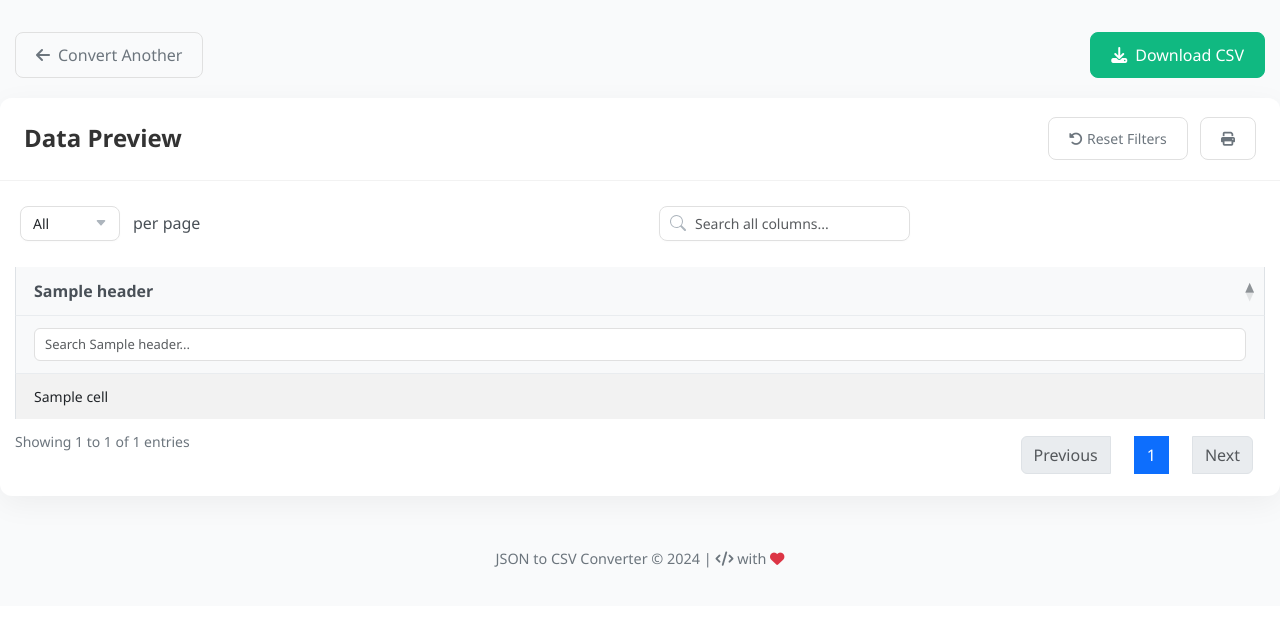
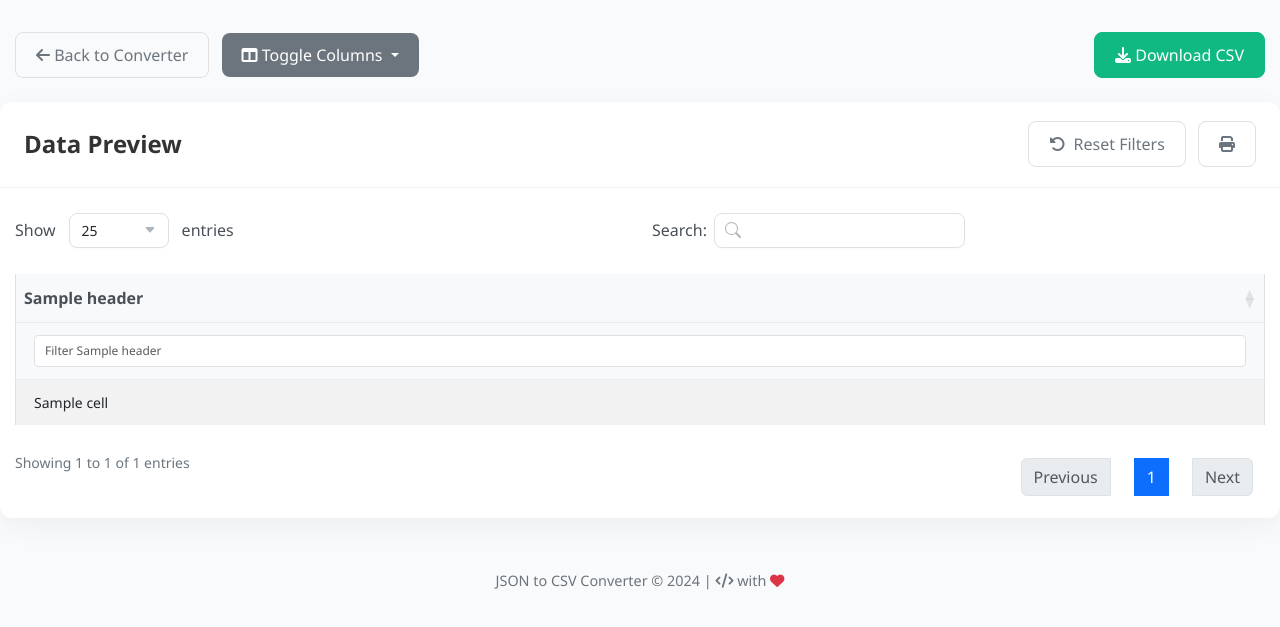
Before and after one commit to manigandanp/json2csv, a FastAPI app: template app/templates/result.html in a window 1280 px wide. Shown: the part 203-830 px from the top of the page. Before the commit the page ends 771 px from the top, so only its background shows below. Run offline with FastAPI, Linux system fonts and the light colour scheme; the template is opened without the code that fills it: most values are stand-ins (such as "Sample title", 1, 10 or a date in 2020); lists and menus that the app fills with data are empty; some libraries are stand-ins or nearby versions.

Commit message:
add show/hide column support

```diff
--- a/app/templates/result.html
+++ b/app/templates/result.html
@@ -330,6 +330,101 @@
                 padding: 0 15px;
             }
         }
+
+        /* Add styles for column visibility dropdown */
+        .dt-button-collection {
+            max-height: 400px;
+            overflow-y: auto;
+        }
+
+        .column-visibility-btn {
+            margin-right: 10px;
+        }
+
+        .column-toggle-list {
+            padding: 10px;
+            max-height: 300px;
+            overflow-y: auto;
+        }
+
+        .column-toggle-list .form-check {
+            padding: 5px 10px;
+            margin-bottom: 5px;
+            border-radius: 4px;
+        }
+
+        .column-toggle-list .form-check:hover {
+            background-color: #f8f9fa;
+        }
+
+        .dropdown-menu.column-visibility {
+            padding: 15px;
+            min-width: 250px;
+        }
+
+        .btn-toggle-columns {
+            background-color: #6c757d;
+            color: white;
+            border: none;
+            margin-right: 10px;
+        }
+
+        .btn-toggle-columns:hover {
+            background-color: #5a6268;
+        }
+
+        /* Column filters row styling */
+        tr.column-filters th {
+            padding: 8px;
+            background-color: #f8f9fa;
+            position: relative;
+        }
+
+        tr.column-filters input {
+            width: 100%;
+            padding: 6px 10px;
+            font-size: 12px;
+            border: 1px solid #dee2e6;
+            border-radius: 4px;
+            min-width: 60px;
+        }
+
+        tr.column-filters input:focus {
+            border-color: var(--accent-color);
+            box-shadow: 0 0 0 2px rgba(67, 97, 238, 0.1);
+            outline: none;
+        }
+
+        /* Responsive adjustments for filters */
+        @media (max-width: 768px) {
+            tr.column-filters input {
+                padding: 4px 6px;
+                font-size: 11px;
+            }
+
+            table.dataTable thead tr:first-child th {
+                padding: 8px 4px;
+                font-size: 13px;
+            }
+        }
+
+        /* Fix table header styling */
+        table.dataTable thead tr:first-child th {
+            font-weight: 600;
+            color: #495057;
+            background-color: #f8f9fa;
+            padding: 12px 8px;
+        }
+
+        /* Additional dropdown styling */
+        .dropdown-menu.show {
+            display: block;
+        }
+
+        #showAllColumns, #hideAllColumns {
+            z-index: 1000;
+            position: relative;
+        }
     </style>
 </head>
 <body>
@@ -345,12 +440,41 @@
             <p class="lead subtitle">Your JSON has been successfully converted to CSV format</p>
         </div>
 
-        <div class="actions d-flex justify-content-between">
-            <a href="/" class="btn btn-outline-secondary">
-                <i class="fas fa-arrow-left me-2"></i>Convert Another
-            </a>
-            <a href="/download/{{ conversion_id }}" class="btn btn-success" download>
-                <i class="fas fa-download me-2"></i>Download CSV
+        <div class="actions d-flex justify-content-between mb-4">
+            <div>
+                <a href="/" class="btn btn-outline-secondary me-2">
+                    <i class="fas fa-arrow-left"></i> Back to Converter
+                </a>
+
+                <!-- Column visibility dropdown -->
+                <div class="btn-group column-visibility-btn">
+                    <button type="button" class="btn btn-toggle-columns dropdown-toggle" data-bs-toggle="dropdown" aria-expanded="false">
+                        <i class="fas fa-columns"></i> Toggle Columns
+                    </button>
+                    <ul class="dropdown-menu column-visibility">
+                        <li><h6 class="dropdown-header">Show/Hide Columns</h6></li>
+                        <li>
+                            <div class="column-toggle-list px-3" id="columnToggleList">
+                                <!-- Column toggles will be added here dynamically -->
+                                {% for header in headers %}
+                                <div class="form-check">
+                                    <input class="form-check-input column-toggle" type="checkbox" id="column-{{ loop.index0 }}" data-column="{{ loop.index0 }}" checked>
+                                    <label class="form-check-label" for="column-{{ loop.index0 }}">{{ header }}</label>
+                                </div>
+                                {% endfor %}
+                            </div>
+                        </li>
+                        <li><hr class="dropdown-divider"></li>
+                        <li><div class="d-flex justify-content-between px-3 pb-2">
+                            <button id="showAllColumns" class="btn btn-sm btn-outline-primary" type="button">Show All</button>
+                            <button id="hideAllColumns" class="btn btn-sm btn-outline-secondary" type="button">Hide All</button>
+                        </div></li>
+                    </ul>
+                </div>
+            </div>
+
+            <a href="/download/{{ conversion_id }}" class="btn btn-success">
+                <i class="fas fa-download"></i> Download CSV
             </a>
         </div>
     </div>
@@ -361,10 +485,10 @@
                 <div class="card-header d-flex justify-content-between align-items-center">
                     <h3 class="card-title fs-4">Data Preview</h3>
                     <div class="button-group">
-                        <button id="reset-filters" class="btn btn-sm btn-outline-secondary me-2" title="Reset all filters">
-                            <i class="fas fa-undo-alt me-1"></i>Reset Filters
+                        <button id="reset-filters" class="btn btn-outline-secondary" title="Reset all filters">
+                            <i class="fas fa-undo-alt me-1"></i> Reset Filters
                         </button>
-                        <button class="btn btn-sm btn-outline-secondary" onclick="window.print()" title="Print">
+                        <button class="btn btn-outline-secondary ms-2" onclick="window.print()" title="Print">
                             <i class="fas fa-print"></i>
                         </button>
                     </div>
@@ -378,9 +502,9 @@
                                     <th>{{ header }}</th>
                                     {% endfor %}
                                 </tr>
-                                <tr class="column-search">
+                                <tr class="column-filters">
                                     {% for header in headers %}
-                                    <th><input type="text" placeholder="Search {{ header }}..." class="form-control form-control-sm" /></th>
+                                    <th><input type="text" class="form-control form-control-sm" placeholder="Filter {{ header }}"></th>
                                     {% endfor %}
                                 </tr>
                             </thead>
@@ -412,46 +536,92 @@
     <script src="https://cdn.datatables.net/1.13.6/js/dataTables.bootstrap5.min.js"></script>
     <script>
         $(document).ready(function() {
-            // Setup - add a text input to each footer cell
+            // Setup DataTable
             var table = $('#resultTable').DataTable({
                 responsive: true,
-                pageLength: -1, // Show all rows by default
                 lengthMenu: [[10, 25, 50, 100, -1], [10, 25, 50, 100, "All"]],
-                dom: '<"row filters-row"<"col-sm-6"l><"col-sm-6"f>>' +
-                     '<"row"<"col-sm-12"tr>>' +
-                     '<"row"<"col-sm-5"i><"col-sm-7"p>>',
-                language: {
-                    search: "_INPUT_",
-                    searchPlaceholder: "Search all columns...",
-                    lengthMenu: "_MENU_ per page",
-                    info: "Showing _START_ to _END_ of _TOTAL_ entries",
-                    infoEmpty: "Showing 0 to 0 of 0 entries",
-                    infoFiltered: "(filtered from _MAX_ total entries)"
-                },
-                orderCellsTop: true,
-                autoWidth: true,
-                scrollX: true,
-                stateSave: true,
-                initComplete: function() {
-                    // Apply the column search
-                    this.api().columns().every(function(colIdx) {
-                        var column = this;
-                        var input = $('input', $('.column-search th').eq(column.index()));
+                pageLength: 25,
+                order: [],
+                orderCellsTop: true // Enable ordering on the header row, not filter row
+            });
 
-                        // On input change, search the column
-                        input.on('keyup change', function() {
-                            column
-                                .search(this.value)
-                                .draw();
-                        });
-                    });
-                }
+            // Setup column filters
+            $('.column-filters th').each(function (i) {
+                var input = $(this).find('input');
+
+                // Add event listener to the input
+                input.on('keyup change', function () {
+                    if (table.column(i).search() !== this.value) {
+                        table
+                            .column(i)
+                            .search(this.value)
+                            .draw();
+                    }
+                });
+            });
+
+            // Handle column visibility toggle
+            $('.column-toggle').on('change', function() {
+                var columnIndex = $(this).data('column');
+                var isVisible = $(this).prop('checked');
+                table.column(columnIndex).visible(isVisible);
+            });
+
+            // Show all columns
+            $('#showAllColumns').on('click', function() {
+                $('.column-toggle').prop('checked', true);
+
+                // Update column visibility
+                $('.column-toggle').each(function() {
+                    var columnIndex = $(this).data('column');
+                    table.column(columnIndex).visible(true);
+                });
+
+                // Prevent dropdown from closing
+                return false;
+            });
+
+            // Hide all columns
+            $('#hideAllColumns').on('click', function() {
+                $('.column-toggle').prop('checked', false);
+
+                // Update column visibility
+                $('.column-toggle').each(function() {
+                    var columnIndex = $(this).data('column');
+                    table.column(columnIndex).visible(false);
+                });
+
+                // Prevent dropdown from closing
+                return false;
             });
 
             // Reset filters button
             $('#reset-filters').on('click', function() {
-                $('.column-search input').val('').trigger('change');
-                table.search('').columns().search('').draw();
+                // Clear global search
+                table.search('').draw();
+
+                // Clear column-specific filters
+                table.columns().every(function() {
+                    this.search('');
+                });
+
+                // Reset all filter input fields
+                $('.column-filters input').val('');
+                $('.dataTables_filter input').val('');
+
+                // Redraw the table
+                table.draw();
+
+                // Show visual feedback
+                $('#reset-filters').addClass('btn-success').removeClass('btn-outline-secondary');
+                setTimeout(function() {
+                    $('#reset-filters').removeClass('btn-success').addClass('btn-outline-secondary');
+                }, 1000);
+            });
+
+            // Prevent dropdown from closing when clicking inside it
+            $(document).on('click', '.dropdown-menu.column-visibility', function(e) {
+                e.stopPropagation();
             });
         });
     </script>
```
